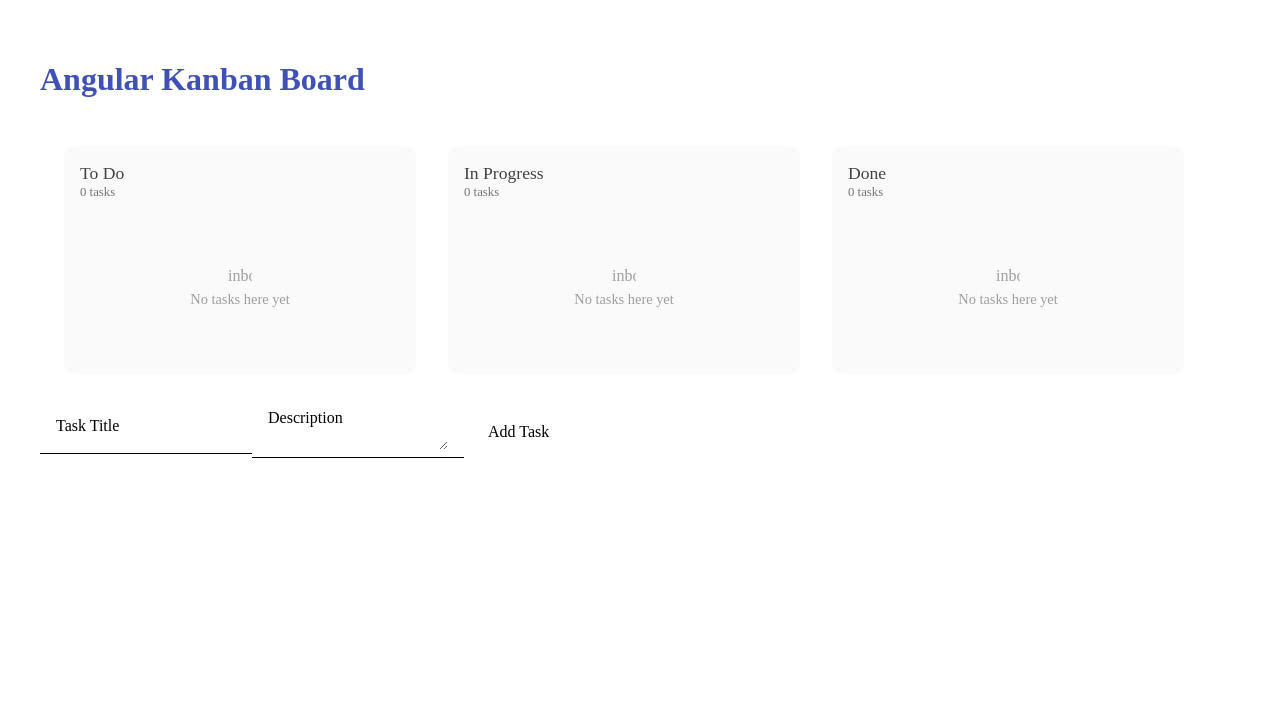
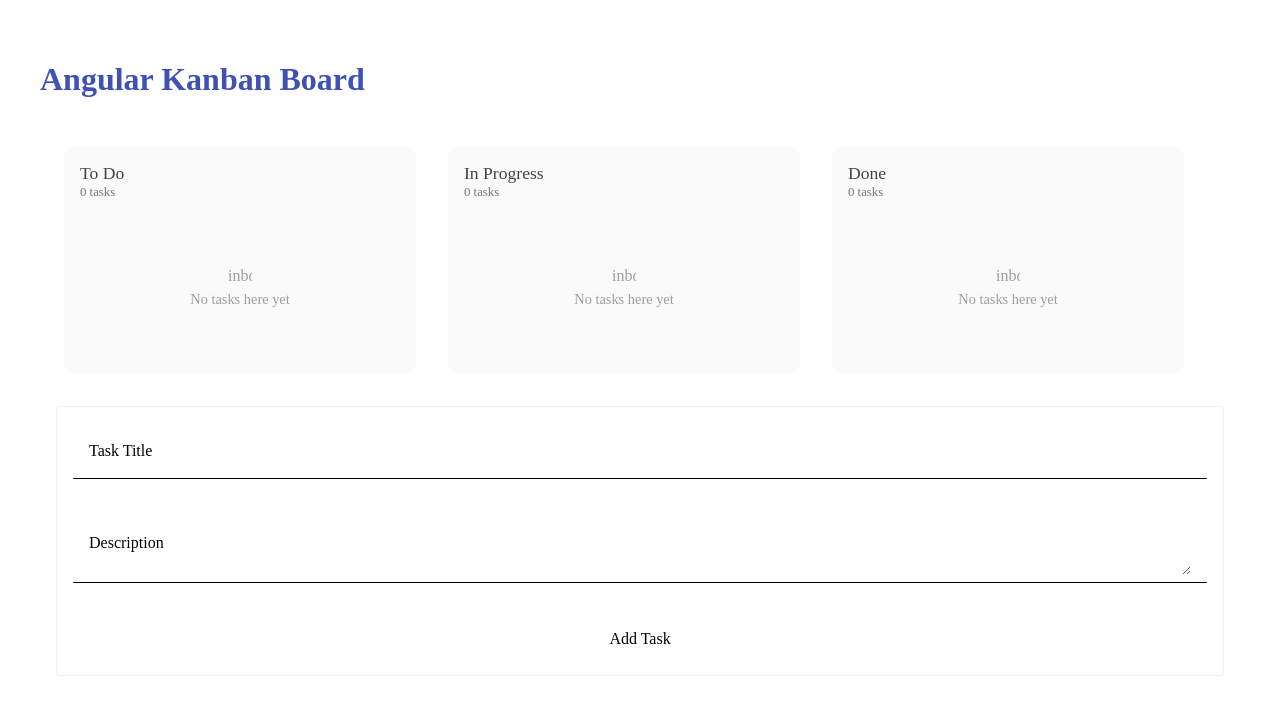
Before and after one commit to igoride/Kanban, an Angular app: page / in a window 1280 px wide. Shown: the top 714 px of the page. Built offline with nearby package versions, Linux system fonts and the light colour scheme.

Commit message:
Update add-task.component.css

```diff
--- a/src/app/add-task/add-task.component.css
+++ b/src/app/add-task/add-task.component.css
@@ -0,0 +1,9 @@
+.add-task-form {
+    display: flex;
+    flex-direction: column;
+    gap: 1rem;
+    padding: 1rem;
+    margin: 1rem;
+    border: 1px solid #eee;
+    border-radius: 4px;
+  }
```
